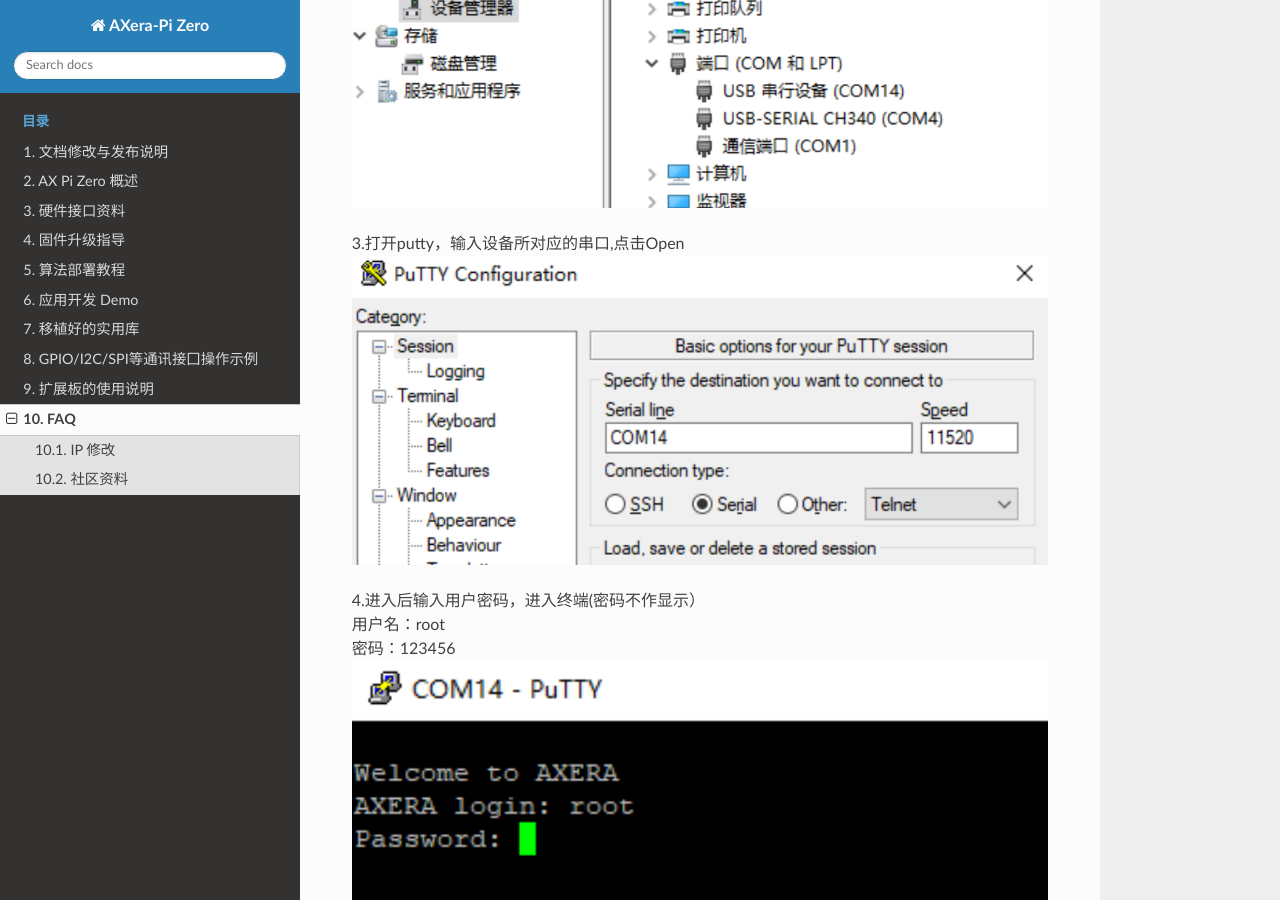
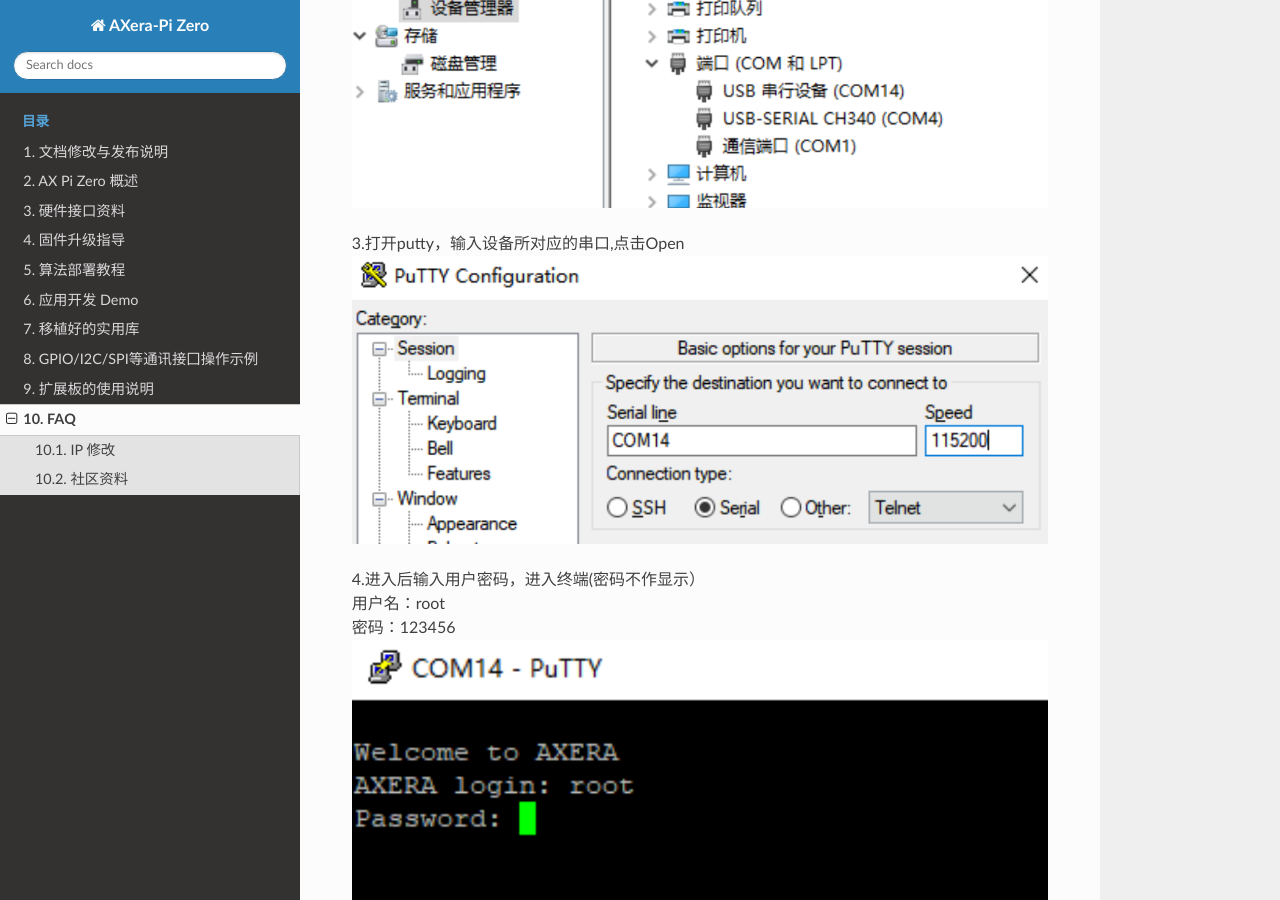
Before and after one commit to AXERA-TECH/axera-pi-zero-docs, a Sphinx documentation site: the page built from source/doc_guide_faq.md, in a window 1280 px wide and 900 px high, scrolled down 1120 px. Built offline with Sphinx 7.4.7 and the Read the Docs theme 2.0.0, drawn with Linux system fonts in a browser that asks for light colours.

Commit message:
FAQ:correct error

```diff
--- a/source/doc_guide_faq.md
+++ b/source/doc_guide_faq.md
@@ -9,7 +9,7 @@
 ![](./media/FAQ/FAQ_7.png)
 
 3.打开putty，输入设备所对应的串口,点击Open<br />
-![](./media/FAQ/FAQ_2.jpg)
+![](./media/FAQ/FAQ_2.png)
 
 4.进入后输入用户密码，进入终端(密码不作显示）<br />
 用户名：root<br />
```
Also changed, not shown: source/media/FAQ/FAQ_2.jpg (deleted), source/media/FAQ/FAQ_2.png (added).
